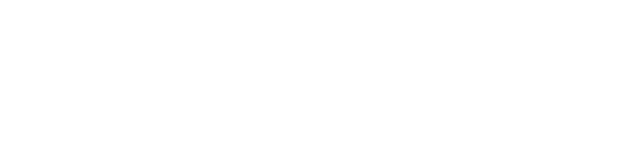
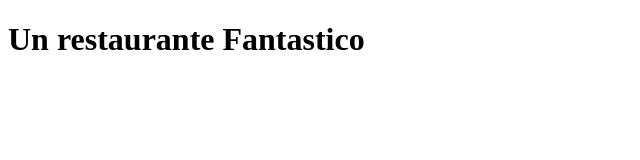
Before and after one commit to David1035/RestaurantMiVidaPrivada, a plain HTML site: page index.html in a window 1280 px wide. Shown: the whole page, without its empty margins (0-640 px from the left). Drawn offline with Linux system fonts and the light colour scheme.

Commit message:
Mi primer titulo con H1

```diff
--- a/index.html
+++ b/index.html
@@ -6,6 +6,6 @@
     <title>Document</title>
 </head>
 <body>
-
+    <h1> Un restaurante Fantastico</h1>
 </body>
 </html>
```
